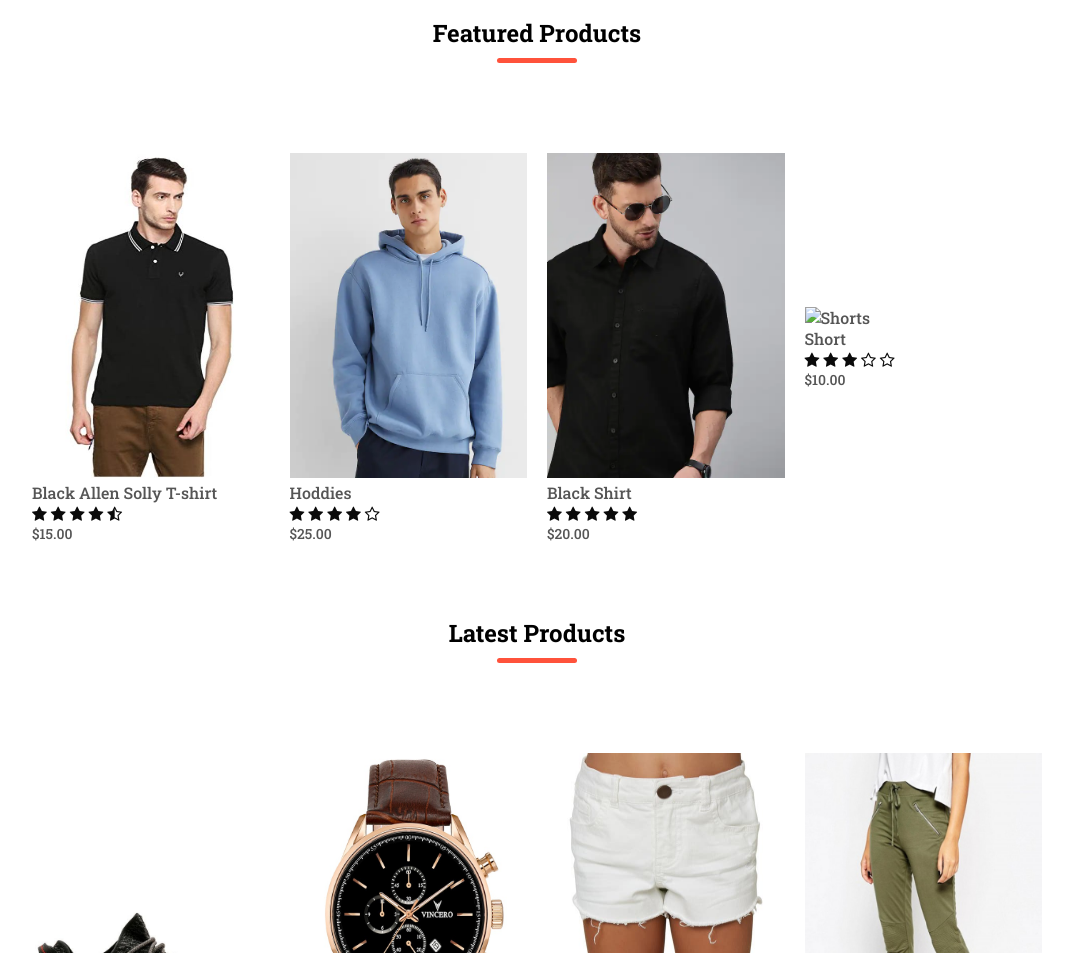
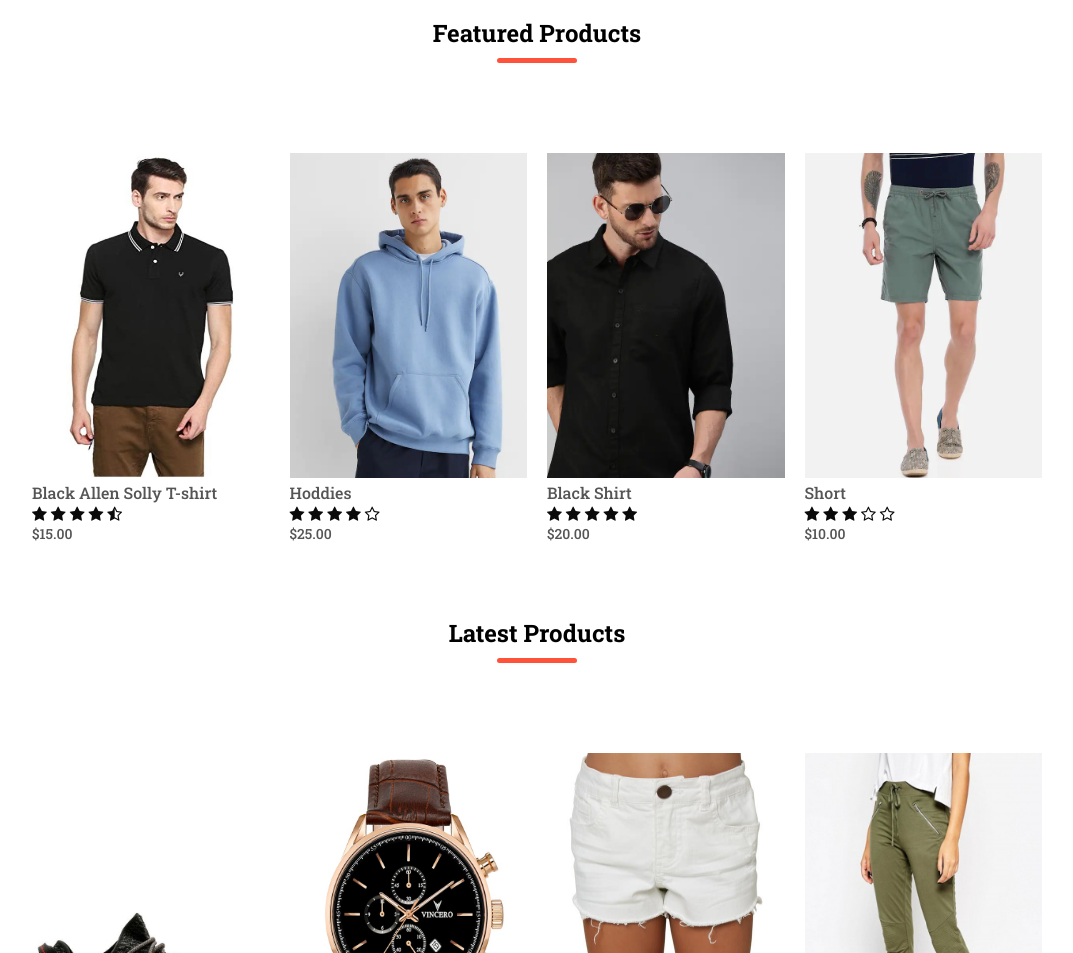
Before and after one commit to PatelKurvesh/My-Shop, a plain HTML site: page index.html in a window 1280 px wide. Shown: the part 1118-2071 px from the top of the page, without its empty margins (103-1176 px from the left). Drawn offline with Linux system fonts and the light colour scheme; the site is published under a folder, as on GitHub Pages, so addresses that start at the root find nothing.

Commit message:
Update index.html

```diff
--- a/index.html
+++ b/index.html
@@ -115,7 +115,7 @@
         </div>
 
         <div class="col-4">
-          <a href="Product-details.html"><img src="/p4.png" alt="Shorts" /></a>
+          <a href="Product-details.html"><img src="p4.png" alt="Shorts" /></a>
           <a href="Product-details.html"><h4>Short</h4></a>
           <div class="rating">
             <i class="fa fa-star"></i>
```
